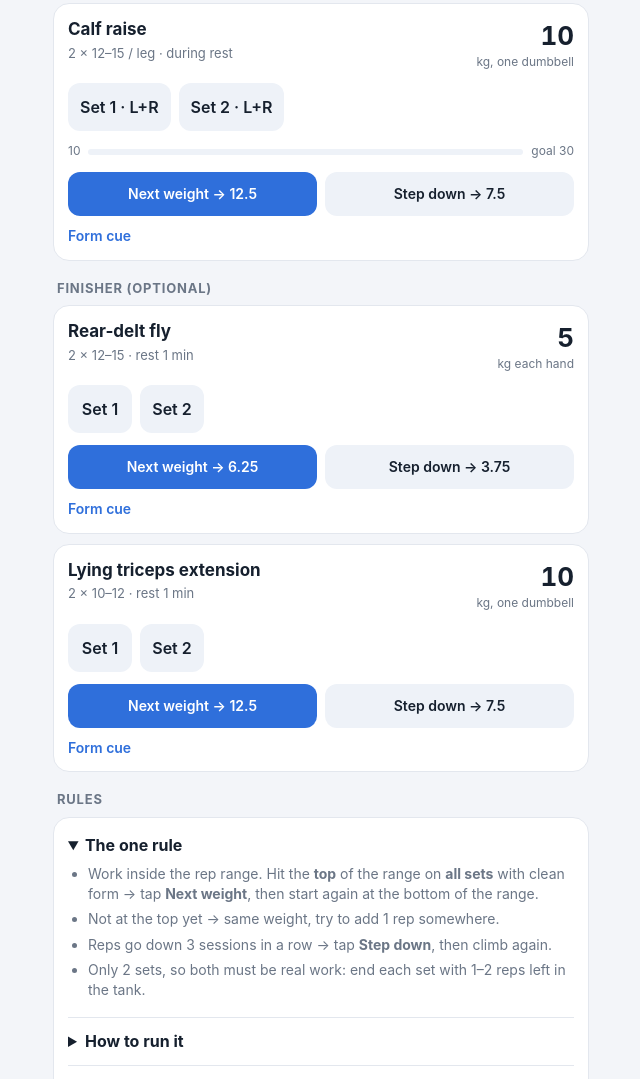
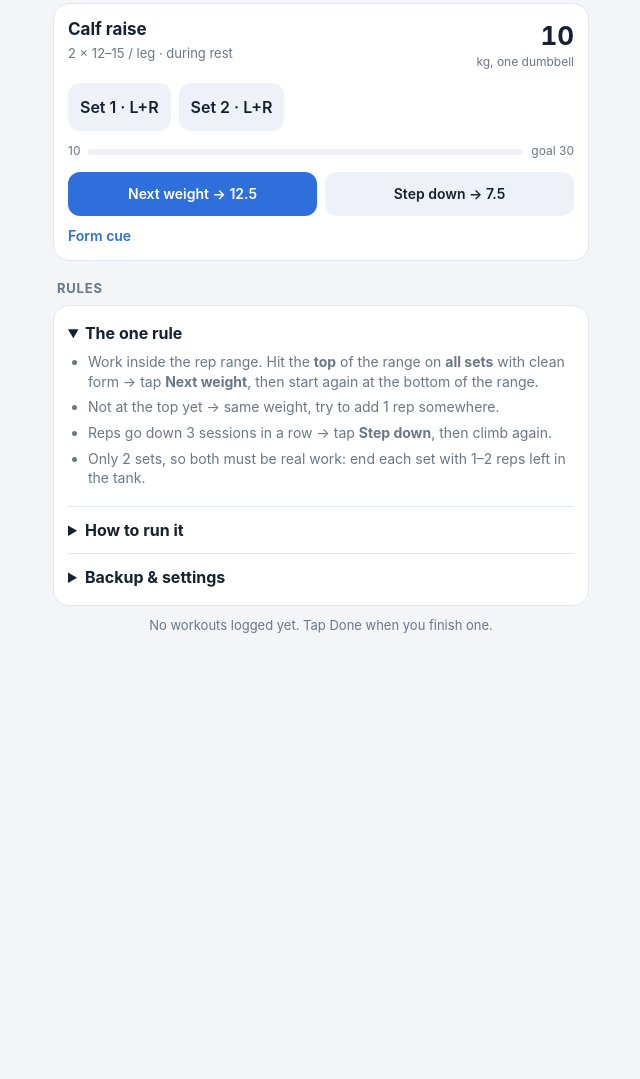
Before and after one commit to wicitradyaksa/workout, a plain HTML site: page index.html in a window 1280 px wide. Shown: the part 1818-2897 px from the top of the page, without its empty margins (319-959 px from the left). After the commit the page ends 2560 px from the top, so only its background shows below. Drawn offline with Linux system fonts and the light colour scheme.

Commit message:
Remove optional finisher exercises
Co-Authored-By: Claude Opus 5.5 <noreply@anthropic.com>

```diff
--- a/index.html
+++ b/index.html
@@ -114,8 +114,6 @@
   <h2>Main workout</h2>
   <div id="main"></div>
 
-  <h2>Finisher (optional)</h2>
-  <div id="fin"></div>
 
   <h2>Rules</h2>
   <div class="info">
@@ -182,13 +180,7 @@ const EX = [
   { id: 'calf', name: 'Calf raise', sets: 2, reps: '12–15 / leg', rest: 0, start: 10, goal: 30, count: 'kg, one dumbbell',
     perSide: true, cue: 'Ball of one foot on a step or plate, free hand on a wall. Full stretch at the bottom, 1 s pause at the top. Do these during bench and overhead-press rest.' },
 ];
-const FIN = [
-  { id: 'rdelt', name: 'Rear-delt fly', sets: 2, reps: '12–15', rest: 60, start: 5, step: 1.25, count: 'kg each hand',
-    cue: 'Hinge forward, arms slightly bent, raise out to the sides, squeeze the shoulder blades.' },
-  { id: 'tri', name: 'Lying triceps extension', sets: 2, reps: '10–12', rest: 60, start: 10, count: 'kg, one dumbbell',
-    cue: 'Lie on the bench, bend only the elbows to lower the dumbbell behind your head, then extend.' },
-];
-const ALL = [...EX, ...FIN];
+const ALL = EX;
 const KEY = 'dbWorkout.v1';
 
 let S = load();
@@ -239,7 +231,6 @@ function card(e, fin) {
 
 function render() {
   document.getElementById('main').innerHTML = EX.map(e => card(e)).join('');
-  document.getElementById('fin').innerHTML = FIN.map(e => card(e, true)).join('');
   document.getElementById('easy').classList.toggle('on', S.easy);
   let total = 0, done = 0;
   EX.forEach(e => { total += setsOf(e); done += (S.ticks[e.id] || []).slice(0, setsOf(e)).filter(Boolean).length; });
```
